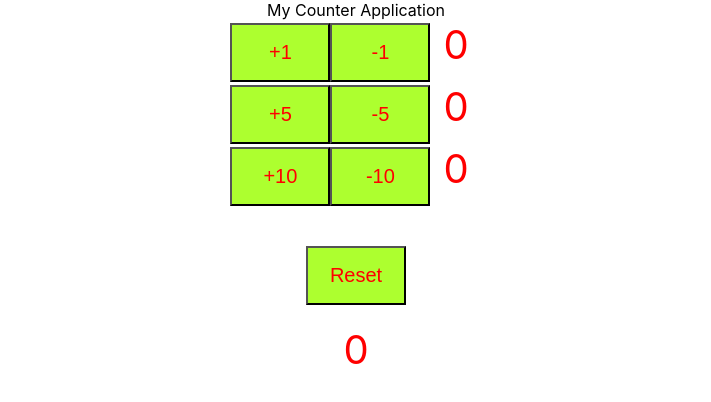
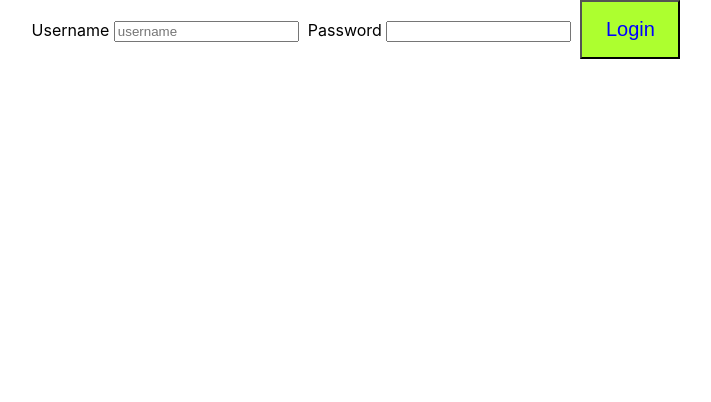
Before and after one commit to nirajsingh242/React-CouterApp, a React (Create React App) app: page / in a window 1280 px wide. Shown: the top 402 px of the page, without its empty margins (284-995 px from the left). Built offline with nearby package versions, Linux system fonts and the light colour scheme.

Commit message:
todo app with separate change event

```diff
--- a/src/App.js
+++ b/src/App.js
@@ -5,6 +5,7 @@ import FirstComponent from './Components/learning-example/FirstComponent';
 import SecondComponent from './Components/learning-example/SecondComponent';
 import ThirdComponent from './Components/learning-example/ThirdComponent';
 import Counter from './Components/counter/Counter';
+import TodoApp from './Components/todo/TodoApp';
 
 // function App() {
 //   return (
@@ -34,13 +35,13 @@ class App extends Component
   render()
   {//code written in return part is jsx
     return(
-
-      <>
-      <div className="App">     My Counter Application
- <br></br>
-      <Counter ></Counter>
-      </div>
-      </>
+      <TodoApp></TodoApp>
+      //<>
+      //<div className="App">     My Counter Application
+      //<br></br>
+      //<Counter ></Counter>
+     // </div>
+     // </>
       //<LearningComponents></LearningComponents>
     );
 
--- /dev/null
+++ b/src/Components/todo/TodoApp.css
@@ -0,0 +1,11 @@
+.LoginComponent {
+    text-align: center;
+}
+button{
+    font-size: 20px;
+    color: blue;
+    padding: 16px 13px;
+    width:100px;
+    background-color: greenyellow;
+
+    }
--- /dev/null
+++ b/src/Components/todo/TodoApp.jsx
@@ -0,0 +1,59 @@
+import React,{Component} from 'react'
+import './TodoApp.css';
+class TodoApp extends Component{
+
+    render()
+    {
+        return(
+
+
+            <LoginComponent></LoginComponent>
+
+
+        );
+    }
+
+}
+
+
+
+class LoginComponent extends Component
+{
+    constructor(props)
+    {
+        super(props);
+        this.state={
+            usernameplaceholer:'username',
+            username:'',
+            password:''
+        }
+       // used arrow function so no use of binding
+      ///  this.handleUserNameChange=this.handleUserNameChange.bind(this);
+        //this.handlePasswordChange=this.handlePasswordChange.bind(this);
+    }
+    render()
+    {
+        return(
+            <div className="LoginComponent">
+                Username  <input type="text" name="username" value={this.state.username} onChange={this.handleUserNameChange} placeholder={this.state.usernameplaceholer}/>&nbsp;
+                Password  <input type="password" name="password" value={this.state.password} onChange={this.handlePasswordChange}/>&nbsp;&nbsp;
+                <button type="submit" name="submit">Login</button>
+            </div>
+
+        );
+    }
+//commenting below chane eventt as we are making common function
+    handleUserNameChange=(event)=>
+    {
+        //console.log(event.target.value);
+            this.setState({ username: event.target.value})
+   }
+    handlePasswordChange=(event)=>
+    {
+        //console.log(event.target.value);
+            this.setState({ password: event.target.value})
+    }
+
+
+}
+export default TodoApp;
```
